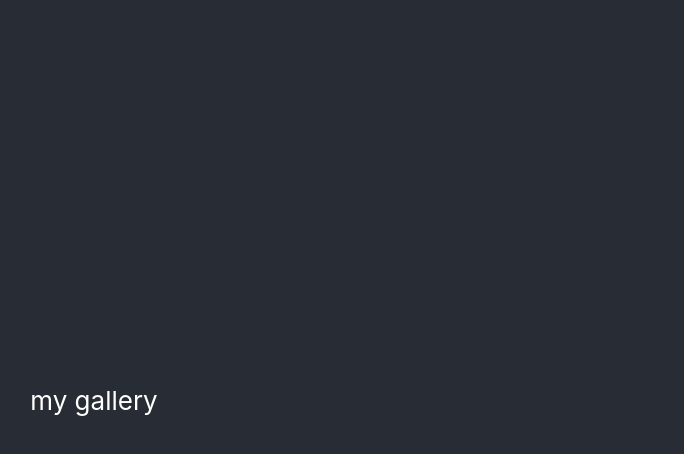
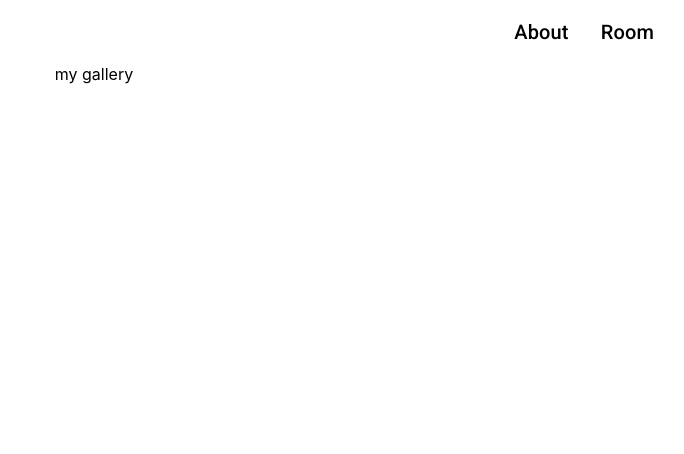
Before and after one commit to chonlaphoom/turn-of-the-light-gallery, a React (Create React App) app: page / in a window 1280 px wide. Shown: the top 454 px of the page, without its empty margins (546-1230 px from the left). Built offline with nearby package versions, Linux system fonts and the light colour scheme.

Commit message:
start header text

```diff
--- a/package.json
+++ b/package.json
@@ -3,6 +3,9 @@
   "version": "0.1.0",
   "private": true,
   "dependencies": {
+    "@emotion/react": "^11.9.0",
+    "@emotion/styled": "^11.8.1",
+    "@mui/material": "^5.6.4",
     "@testing-library/jest-dom": "^5.14.1",
     "@testing-library/react": "^13.0.0",
     "@testing-library/user-event": "^13.2.1",
--- a/public/index.html
+++ b/public/index.html
@@ -3,6 +3,10 @@
   <head>
     <meta charset="utf-8" />
     <link rel="icon" href="%PUBLIC_URL%/favicon.ico" />
+    <link
+  rel="stylesheet"
+  href="https://fonts.googleapis.com/css?family=Roboto:300,400,500,700&display=swap"
+/>
     <meta name="viewport" content="width=device-width, initial-scale=1" />
     <meta name="theme-color" content="#000000" />
     <meta
@@ -24,7 +28,7 @@
       work correctly both with client-side routing and a non-root public URL.
       Learn how to configure a non-root public URL by running `npm run build`.
     -->
-    <title>React App</title>
+    <title>Turn Off the Light</title>
   </head>
   <body>
     <noscript>You need to enable JavaScript to run this app.</noscript>
--- a/src/App.tsx
+++ b/src/App.tsx
@@ -1,11 +1,24 @@
+import { Container, createTheme, ThemeProvider } from '@mui/material';
+import { amber, grey, red } from '@mui/material/colors';
 import './App.css';
+import Header from './Header/header';
+
+const theme = createTheme({
+  palette: {
+   mode:'dark'
+  }
+,
+});
 
 function App() {
   return (
     <div className="App">
-      <header className="App-header">
-        my gallery
-      </header>
+      <Container maxWidth="lg">
+        <ThemeProvider theme={theme}><Header></Header></ThemeProvider>
+        <header>
+          my gallery
+        </header>
+      </Container>
     </div>
   );
 }
--- /dev/null
+++ b/src/Header/header.tsx
@@ -0,0 +1,10 @@
+import { AppBar, Toolbar, Typography } from "@mui/material";
+
+const Header = () => {
+    return <div style={{backgroundColor:'white', display:'flex', justifyContent:'end'}}>
+            <Typography sx={{cursor:'pointer'}} noWrap color={'black'} variant="h6" component="div" marginY={2} marginX={2}>About</Typography>
+            <Typography sx={{cursor:'pointer'}} noWrap color={'black'} variant="h6" component="div" marginY={2} marginX={2}>Room</Typography>
+    </div>
+}
+
+export default Header;
```
Also changed, not shown: 2 other files (tests, documents, lock files or other folders).
